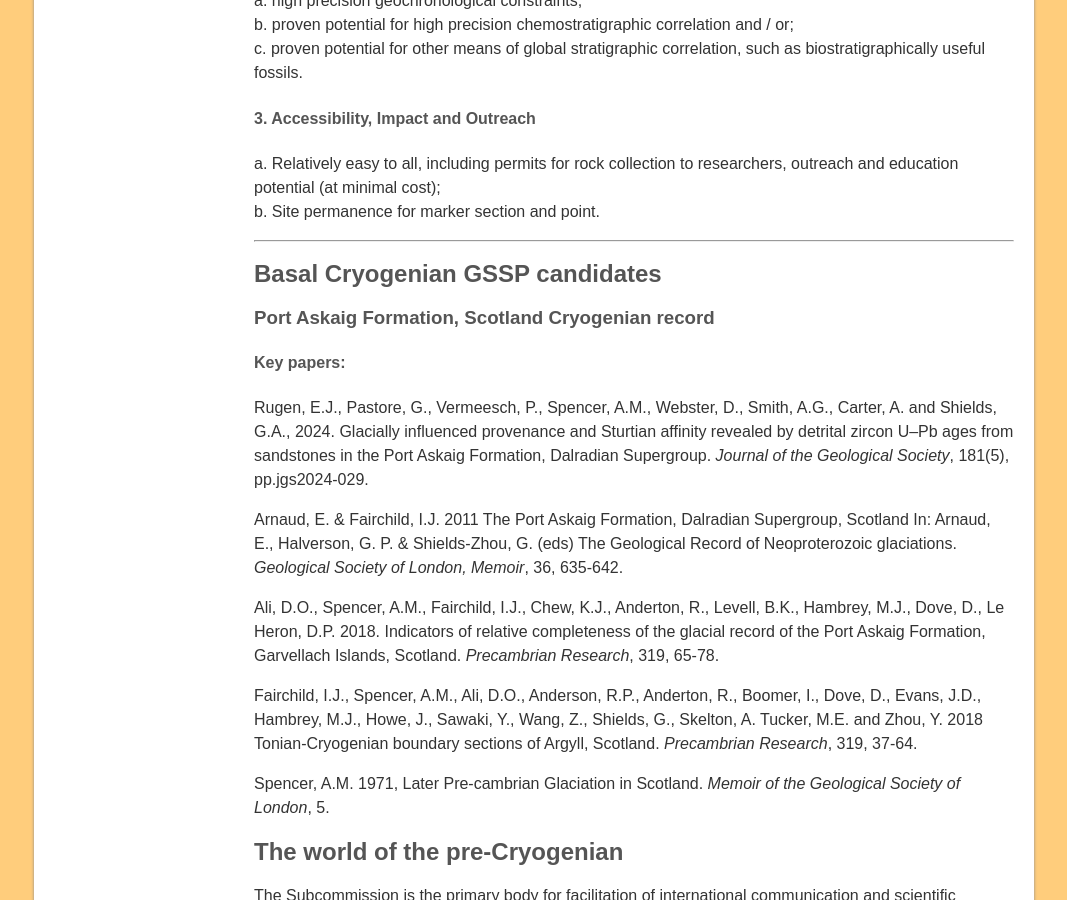
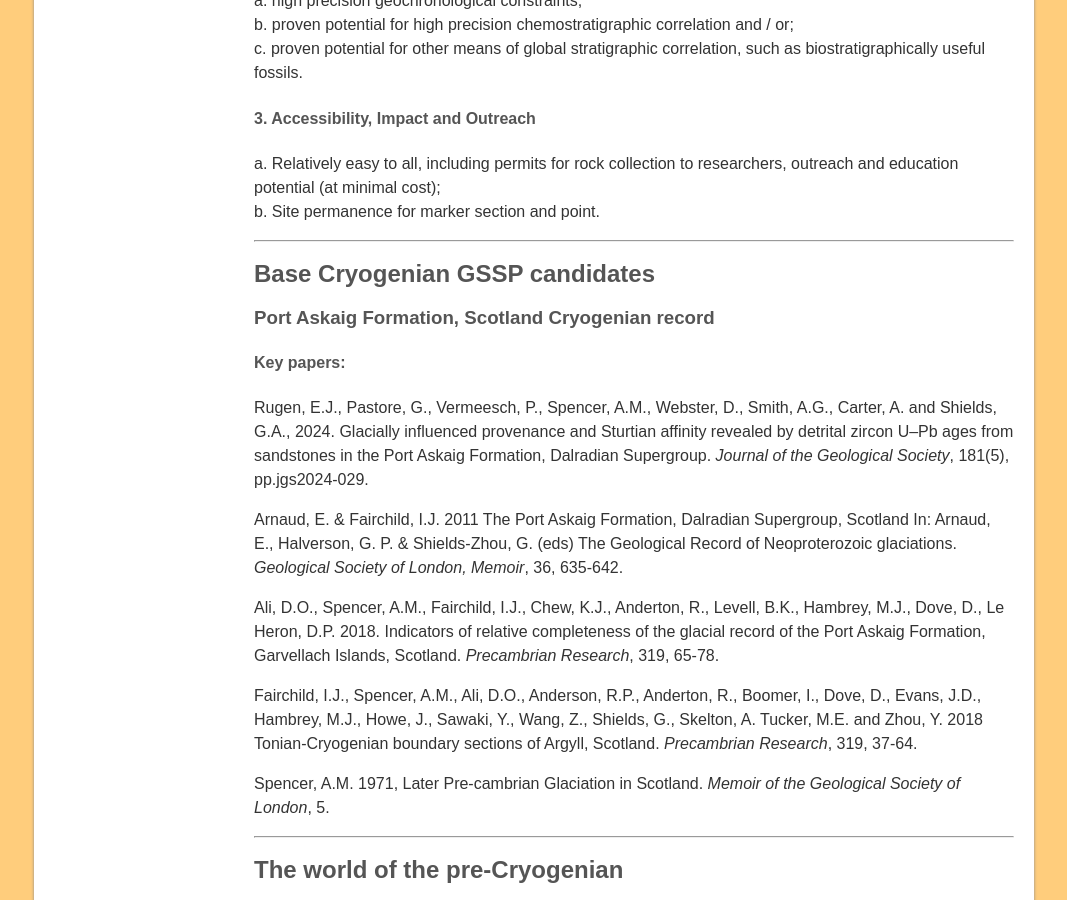
Before and after one commit to i-c-stratigraphy/subcommission-cryogenian, a Jekyll site: the page built from pages/defining.md, in a window 1280 px wide and 900 px high, scrolled down 1103 px. Shown: the whole window, without its empty margins (106-1173 px from the left). Built offline with Jekyll 4.4.1, drawn with Linux system fonts in a browser that asks for light colours.

Commit message:
Update defining.md

```diff
--- a/pages/defining.md
+++ b/pages/defining.md
@@ -31,7 +31,7 @@ b. Site permanence for marker section and point.
 
 ---
 
-## Basal Cryogenian GSSP candidates
+## Base Cryogenian GSSP candidates
 
 ### Port Askaig Formation, Scotland Cryogenian record
 #### Key papers:
@@ -44,6 +44,8 @@ Ali, D.O., Spencer, A.M., Fairchild, I.J., Chew, K.J., Anderton, R., Levell, B.K
 Fairchild, I.J., Spencer, A.M., Ali, D.O., Anderson, R.P., Anderton, R., Boomer, I., Dove, D., Evans, J.D., Hambrey, M.J., Howe, J., Sawaki, Y., Wang, Z., Shields, G., Skelton, A. Tucker, M.E. and Zhou, Y. 2018 Tonian-Cryogenian boundary sections of Argyll, Scotland. *Precambrian Research*, 319, 37-64.
 
 Spencer, A.M. 1971, Later Pre-cambrian Glaciation in Scotland. *Memoir of the Geological Society of London*, 5.
+
+---
 
 ## The world of the pre-Cryogenian
 
```
